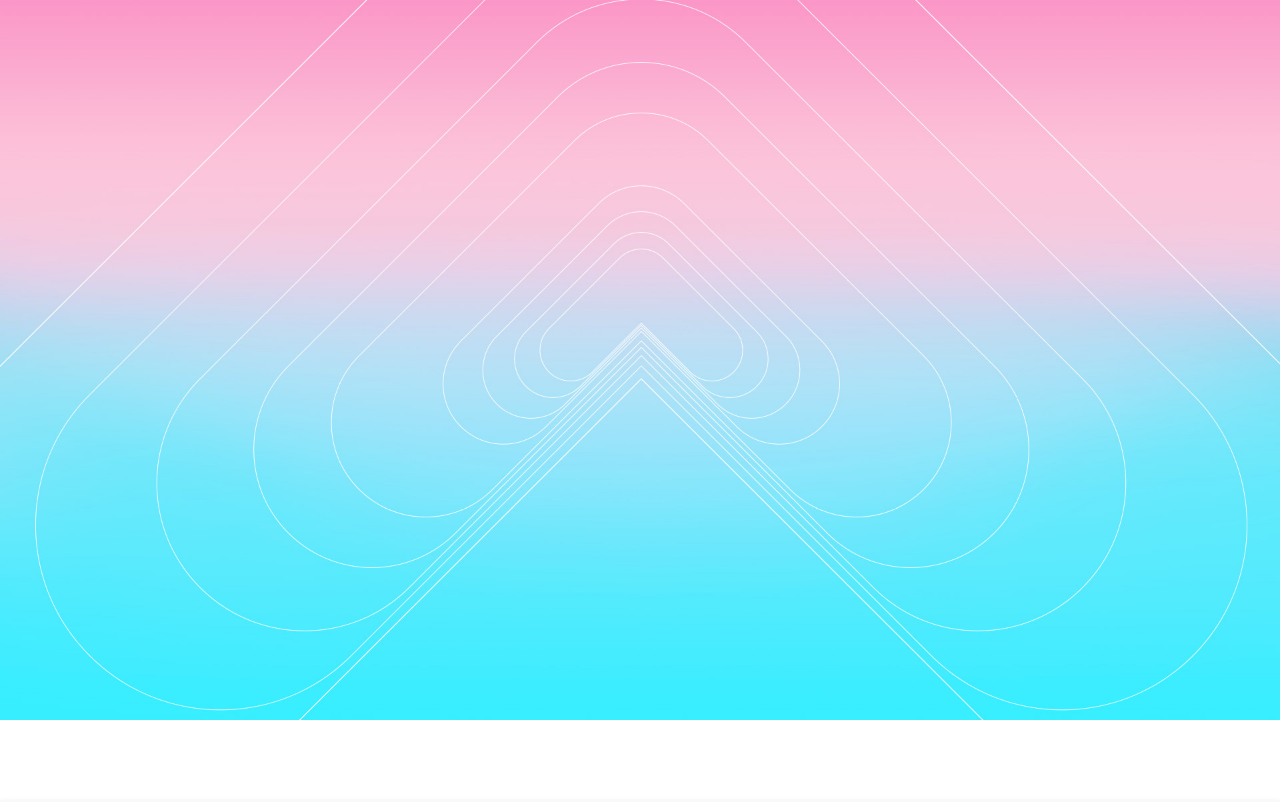
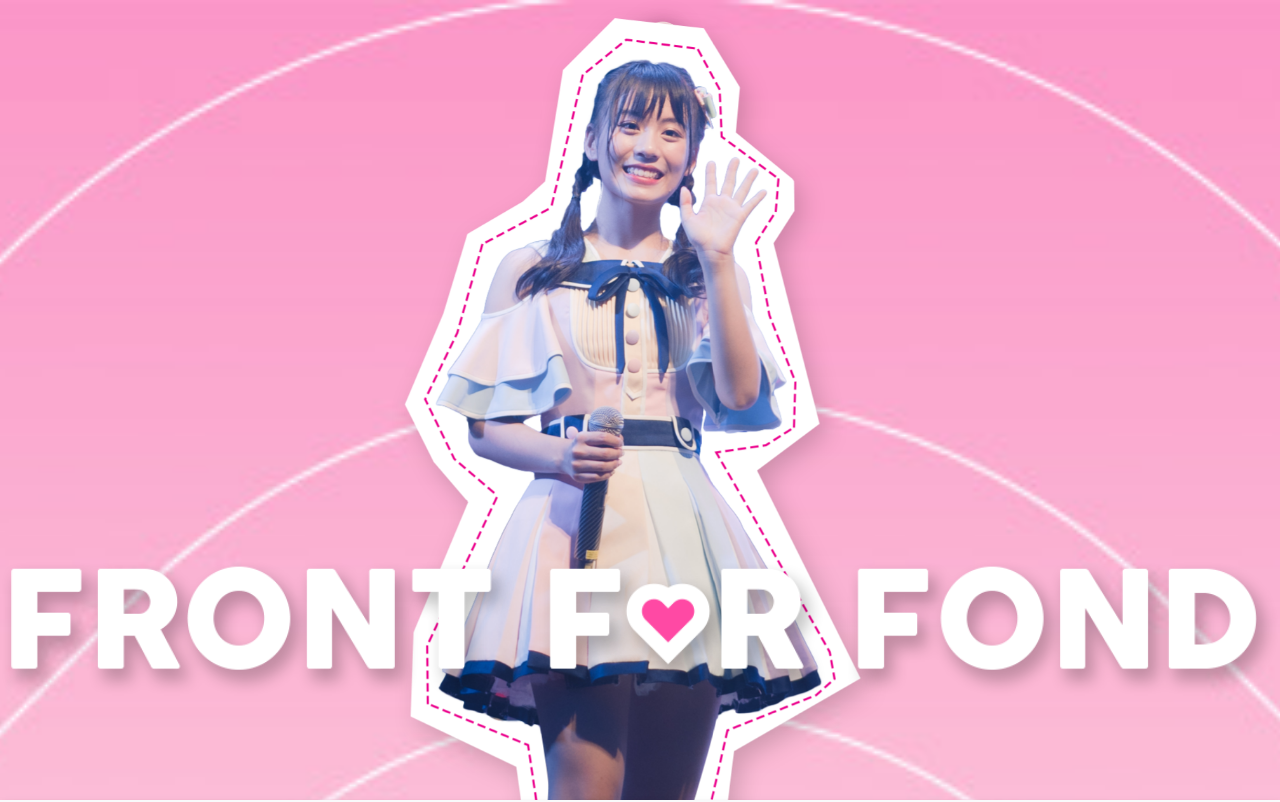
Before and after one commit to smartlt/frontforfond, a Vue app: page / in a window 1280 px wide. Shown: the top 802 px of the page. Built offline with nearby package versions, Linux system fonts and the light colour scheme.

Commit message:
parallaxing layers in header section

```diff
--- a/src/components/HeaderSection.vue
+++ b/src/components/HeaderSection.vue
@@ -1,8 +1,15 @@
 <template>
   <div id="header-container">
-    <div class="parallax-container">
-      <div class="layer-1" data-type="parallax" data-depth="0.3"></div>
-      <div class="layer-2" data-type="parallax" data-depth="1.0"></div>
+    <div class="parallax-container container-fluid p-0">
+      <div class="layer-bg" data-type="parallax" data-depth="0.1"></div>
+      <div class="layer-logo-fff" data-type="parallax" data-depth="0.4"></div>
+      <div class="layer-fond-stand" data-type="parallax" data-depth="1.1"></div>
+      <div class="layer-title" data-type="parallax" data-depth="1.0"></div>
+      <div class="layer-cloud-line" data-type="parallax" data-depth="0.1"></div>
+      <div class="layer-cloud-2" data-type="parallax" data-depth="0.7"></div>
+      <div class="layer-cloud-3" data-type="parallax" data-depth="0.7"></div>
+      <div class="layer-cloud-4" data-type="parallax" data-depth="0.6"></div>
+      <div class="layer-cloud-5" data-type="parallax" data-depth="0.6"></div>
     </div>
   </div>
 </template>
@@ -25,9 +32,12 @@ export default {
         layer.style["-ms-transform"] = translate3d;
         layer.style["-o-transform"] = translate3d;
         layer.style.transform = translate3d;
-        var vpheight = Math.max(document.documentElement.clientHeight, window.innerHeight || 0);
-        console.log(vpheight);
-        layer.style.height = (vpheight - pageYOffset - movement).toString() + 'px';
+        var vpheight = Math.max(
+          document.documentElement.clientHeight,
+          window.innerHeight || 0
+        );
+        layer.style.height =
+          (vpheight - pageYOffset - movement).toString() + "px";
       }
     }
   },
@@ -46,19 +56,109 @@ export default {
   position: relative;
   overflow: hidden;
   height: 100vh;
+  width: 100%;
   z-index: -1;
 }
 
 .parallax-container {
-  position: relative;
-  height: 100vh;
-  width: 100%;
+  position: absolute;
+  height: inherit;
+  width: inherit;
   overflow: hidden;
 }
 
-.layer-1 {
-  background: url('../assets/1-BG-1.jpg');
+.layer-bg {
+  background: url("../assets/1-BG-1.jpg");
   background-position: top center;
+  background-size: cover;
+  background-repeat: no-repeat;
+  width: 100%;
+  height: inherit;
+  position: fixed;
+  z-index: -1;
+}
+
+.layer-cloud-line {
+  background: url("../assets/1-cloud-line.png");
+  background-position: center bottom 0vh;
+  background-size: 100vw 20vh;
+  background-repeat: no-repeat;
+  width: 100%;
+  height: inherit;
+  position: fixed;
+  z-index: -1;
+}
+
+.layer-logo-fff {
+  background: url("../assets/1-logo-head.png");
+  background-position: top center;
+  background-size: 10% auto;
+  background-repeat: no-repeat;
+  width: 100%;
+  height: inherit;
+  position: fixed;
+  z-index: -1;
+}
+
+.layer-fond-stand {
+  background: url("../assets/1-fond-1.png");
+  background-position-x: center;
+  background-position-y: top 40vh;
+  background-size: 60%;
+  background-repeat: no-repeat;
+  width: 100%;
+  height: inherit;
+  position: fixed;
+  z-index: -1;
+}
+
+.layer-cloud-2 {
+  background: url("../assets/1-cloud-2.png");
+  background-position: right center;
+  background-size: 40% auto;
+  background-repeat: no-repeat;
+  width: 100%;
+  height: inherit;
+  position: fixed;
+  z-index: -1;
+}
+
+.layer-cloud-3 {
+  background: url("../assets/1-cloud-3.png");
+  background-position: left center;
+  background-size: 30% auto;
+  background-repeat: no-repeat;
+  width: 100%;
+  height: inherit;
+  position: fixed;
+  z-index: -1;
+}
+
+.layer-cloud-4 {
+  background: url("../assets/1-cloud-4.png");
+  background-position: left 15vw top 20%;
+  background-size: 20% auto;
+  background-repeat: no-repeat;
+  width: 100%;
+  height: inherit;
+  position: fixed;
+  z-index: -1;
+}
+
+.layer-cloud-5 {
+  background: url("../assets/1-cloud-5.png");
+  background-position: right 15vw top 20%;
+  background-size: 20% auto;
+  background-repeat: no-repeat;
+  width: 100%;
+  height: inherit;
+  position: fixed;
+  z-index: -1;
+}
+
+.layer-title {
+  background: url("../assets/1-fff-title.png");
+  background-position: center 70vh;
   background-size: 100vw auto;
   background-repeat: no-repeat;
   width: 100%;
@@ -67,15 +167,11 @@ export default {
   z-index: -1;
 }
 
-.layer-2 {
-  background: url('../assets/1-cloud-line.png');
-  background-position: bottom center;
-  background-size: 100vw auto;
-  background-repeat: no-repeat;
-  width: 100%;
-  height: inherit;
-  position: fixed;
-  z-index: -1;
+@media only screen and (min-width: 400px) {
+  .layer-fond-stand {
+    background-size: 40%;
+    background-position-y: top 50vh;
+  }
 }
 
 </style>
```
